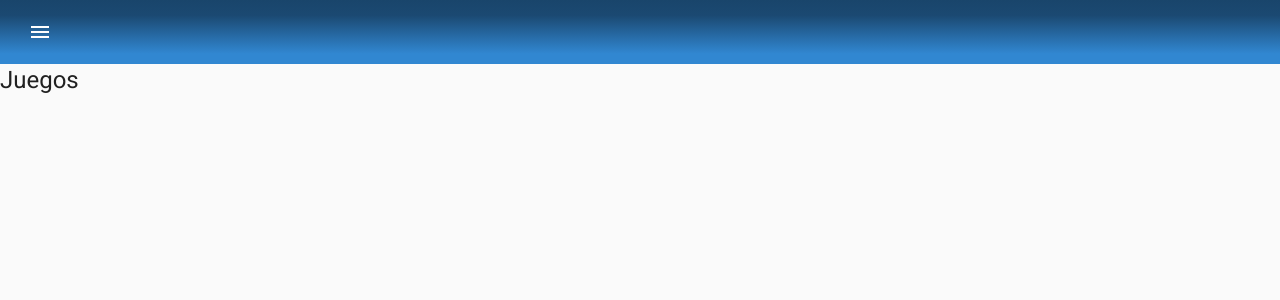
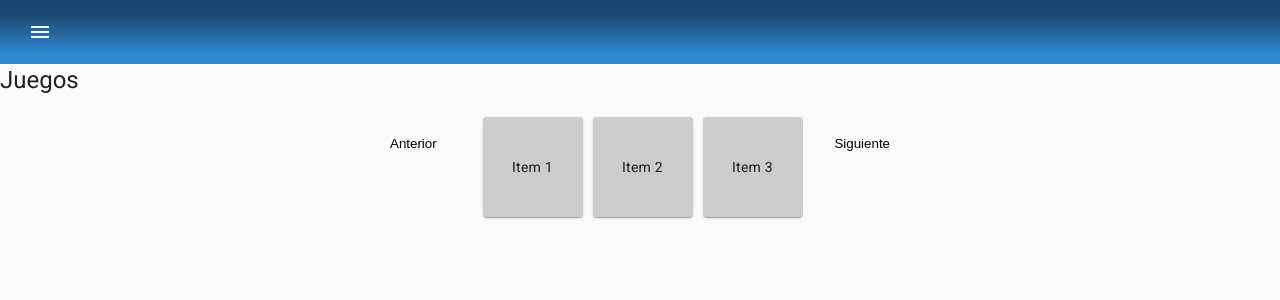
Before and after one commit to OpenSourceWX52-2024/upc-pre-202401--si729-WX52-2SquareD-FrontEnd, an Angular app: page /home in a window 1280 px wide. Shown: the top 300 px of the page. Built offline with nearby package versions, Linux system fonts and the light colour scheme.

Commit message:
feat: carrousel videogames

```diff
--- a/src/app/public/pages/home-view/home-view.component.css
+++ b/src/app/public/pages/home-view/home-view.component.css
@@ -0,0 +1,43 @@
+.section-game {
+  position: relative; /* Permite posicionar los botones de navegación de forma absoluta */
+}
+.carousel {
+  overflow: hidden;
+  width: 325px; /* Ancho del carrusel, ajusta según necesites */
+  margin: auto;
+  position: relative;
+}
+
+.items-container {
+  display: flex;
+  transition: margin-left 0.5s;
+}
+
+.item {
+  flex: 0 0 auto;
+  width: 100px; /* Ancho de cada elemento, ajusta según necesites */
+  height: 100px; /* Altura de cada elemento, ajusta según necesites */
+  margin: 5px;
+  background-color: #ccc; /* Color de fondo de los elementos */
+  display: flex;
+  justify-content: center;
+  align-items: center;
+}
+
+.prev-btn,
+.next-btn {
+  position: absolute;
+  top: 50%;
+  transform: translateY(-50%);
+  background: transparent;
+  border: none;
+  outline: none;
+  cursor: pointer;
+}
+.prev-btn {
+  left: 30%; /* Ajusta la posición horizontal del botón "Anterior" según sea necesario */
+}
+
+.next-btn {
+  right: 30%; /* Ajusta la posición horizontal del botón "Siguiente" según sea necesario */
+}
--- a/src/app/public/pages/home-view/home-view.component.html
+++ b/src/app/public/pages/home-view/home-view.component.html
@@ -1,3 +1,18 @@
 <section class="section-game">
   <h1>Juegos</h1>
+  <div class="carousel">
+
+    <div class="items-container" [style.margin-left.px]="-currentIndex * 115">
+      @for(item of items; track item){
+        <mat-card class="item">
+          <mat-card-content>
+            <div  >{{ item }}</div>
+          </mat-card-content>
+        </mat-card>
+      }
+    </div>
+  </div>
+
+  <button class="prev-btn" (click)="prev()">Anterior</button>
+  <button class="next-btn" (click)="next()">Siguiente</button>
 </section>
--- a/src/app/public/pages/home-view/home-view.component.ts
+++ b/src/app/public/pages/home-view/home-view.component.ts
@@ -1,12 +1,26 @@
 import { Component } from '@angular/core';
+import {MatCardModule} from '@angular/material/card';
 
 @Component({
   selector: 'app-home-view',
   standalone: true,
-  imports: [],
+  imports: [MatCardModule],
   templateUrl: './home-view.component.html',
   styleUrl: './home-view.component.css'
 })
 export class HomeViewComponent {
+  items = ['Item 1', 'Item 2', 'Item 3', 'Item 4', 'Item 5']; // Ejemplo de elementos
+  currentIndex = 0;
 
+  prev() {
+    if (this.currentIndex > 0) {
+      this.currentIndex--;
+    }
+  }
+
+  next() {
+    if (this.currentIndex < this.items.length - 3) {
+      this.currentIndex++;
+    }
+  }
 }
```
